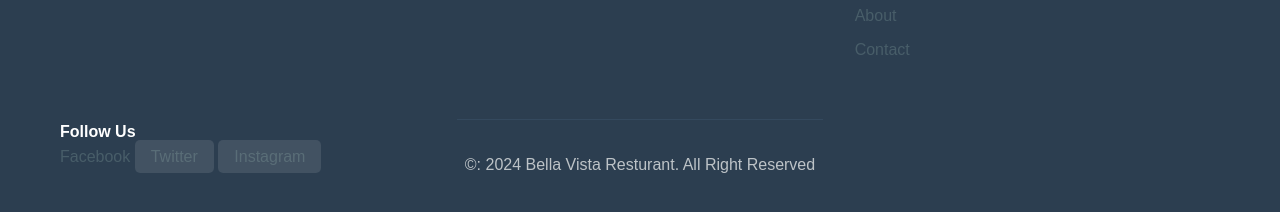
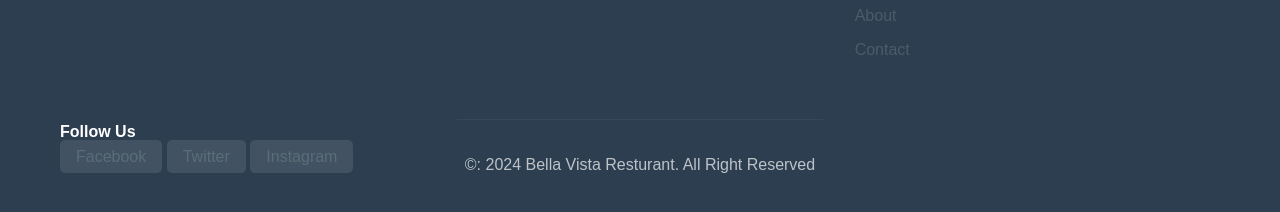
Before and after one commit to prateeksharma10jan-byte/Bella-Vista, a plain HTML site: page index.html in a window 1280 px wide. Shown: the part 3689-3901 px from the top of the page. Drawn offline with Linux system fonts and the light colour scheme.

Commit message:
Fix HTML formatting and correct typos

```diff
--- a/index.html
+++ b/index.html
@@ -246,7 +246,7 @@
                 <div class="footer-section">
                     <h4>Follow Us </h4>
                     <div class="social-linkks">
-                        <a href="#" class="social-Clink">Facebook</a>
+                        <a href="#" class="social-link">Facebook</a>
                         <a href="#" class="social-link">Twitter</a>
                         <a href="#" class="social-link">Instagram</a>
                     </div>
```
